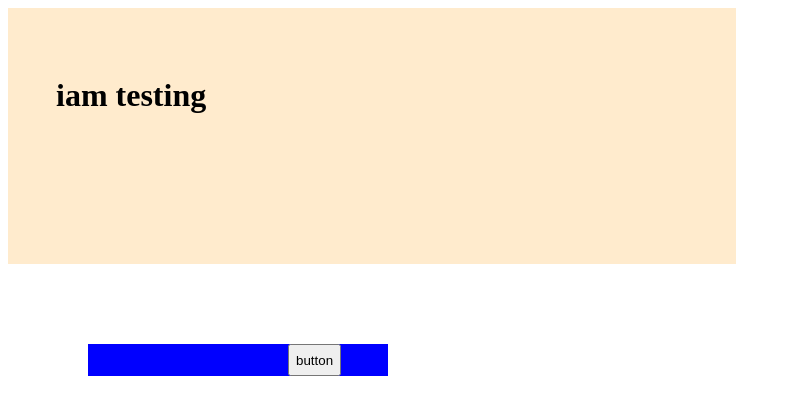
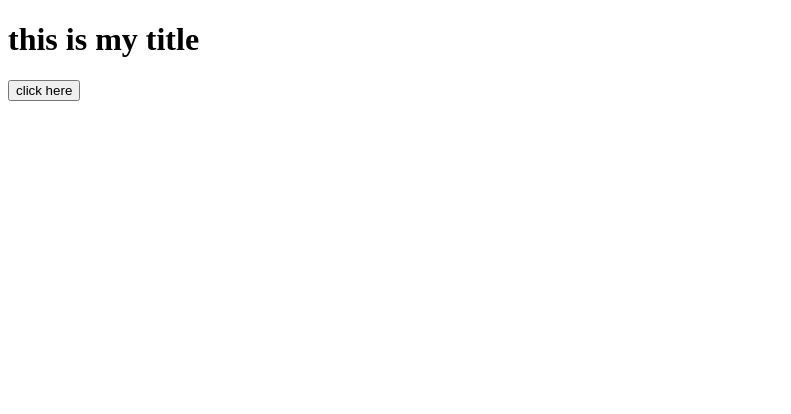
Before and after one commit to kadiri2006/kadiri-blog, a React (Create React App) app: page / in a window 1280 px wide. Shown: the top 414 px of the page, without its empty margins (0-791 px from the left). Built offline with nearby package versions, Linux system fonts and the light colour scheme.

Commit message:
class hook cycles

```diff
--- a/src/App.js
+++ b/src/App.js
@@ -1,42 +1,30 @@
-import React from "react";
-import "./assets/css/style.css";
-// let App = () => {
-//   return <div className="box">testing ok..</div>;
-// };
+import React, { Component } from "react";
+import Images from "./components/images";
 
-class App extends React.Component {
+export default class App extends Component {
   constructor(props) {
     super(props);
-    this.state = { display: false };
+    this.state = { posi: false, textApp: "this is my title" };
+    console.log("app cons");
   }
+  componentDidUpdate() {
+    console.log("app did update");
+  }
+
   clickHandler = () => {
-    this.setState({ display: !this.state.display });
+    this.setState({ posi: !this.state.posi });
   };
+
   render() {
+    console.log("app rende");
     return (
       <div>
-        <div className="box">
-          <h1>iam testing</h1>
+        <h1> {this.state.textApp}</h1>
+        <div>
+          <button onClick={this.clickHandler}>click here</button>
         </div>
-        <div className="btn">
-          <button type="button" onClick={this.clickHandler}>
-            button
-          </button>
-        </div>
-        {this.state.display ? (
-          <img
-            className="image"
-            src="https://images.unsplash.com/photo-1593642634524-b40b5baae6bb?ixlib=rb-1.2.1&ixid=MnwxMjA3fDB8MHxwaG90by1wYWdlfHx8fGVufDB8fHx8&auto=format&fit=crop&w=1489&q=80"
-          />
-        ) : null}
+        {this.state.posi ? <Images /> : null}
       </div>
     );
   }
 }
-
-export default App;
-
-//  <img
-//   className="image"
-//   src="https://images.unsplash.com/photo-1593642634524-b40b5baae6bb?ixlib=rb-1.2.1&ixid=MnwxMjA3fDB8MHxwaG90by1wYWdlfHx8fGVufDB8fHx8&auto=format&fit=crop&w=1489&q=80"
-// />
--- /dev/null
+++ b/src/components/images.js
@@ -0,0 +1,26 @@
+import React, { Component } from "react";
+
+export default class Images extends Component {
+  constructor(props) {
+    super(props);
+    this.state = { calu: null };
+  }
+
+  componentWillUnmount() {
+    console.log("Images component will un mount");
+    clearInterval(this.state.calu);
+  }
+  componentDidMount() {
+    console.log("Image did mount");
+    this.setState({
+      calu: setInterval(() => {
+        console.log("hello");
+      }, 1000),
+    });
+  }
+  render() {
+    return (
+      <img src="https://images.unsplash.com/photo-1611095973763-414019e72400?ixid=MnwxMjA3fDF8MHxwaG90by1wYWdlfHx8fGVufDB8fHx8&ixlib=rb-1.2.1&auto=format&fit=crop&w=1502&q=80" />
+    );
+  }
+}
```
Also changed, not shown: src/ruf.js (deleted, +0 -19 lines), 1 other file (tests, documents, lock files or other folders).
